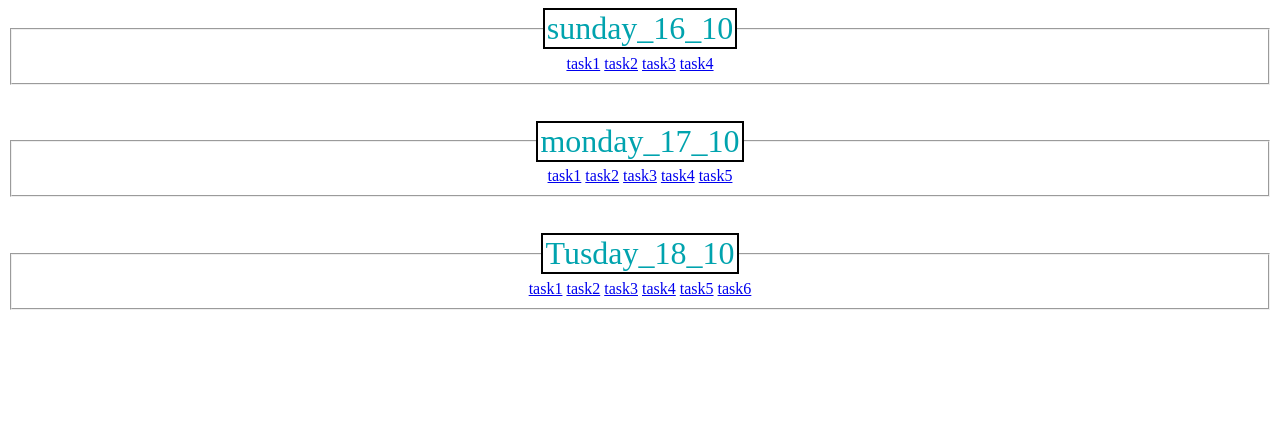
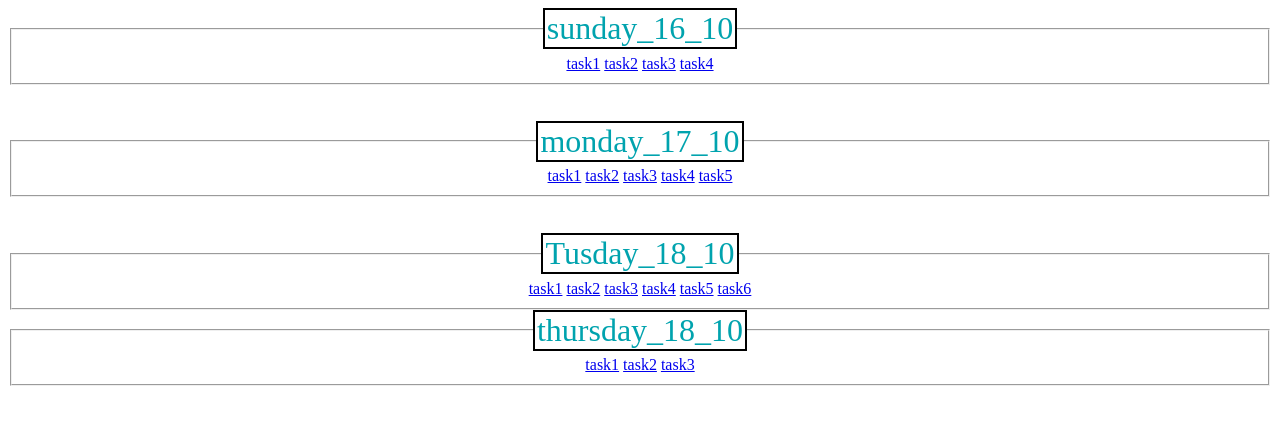
Before and after one commit to bra2aesam/cohort2_aqaba, a plain HTML site: page index.html in a window 1280 px wide. Drawn offline with Linux system fonts and the light colour scheme.

Commit message:
thursday

```diff
--- a/index.html
+++ b/index.html
@@ -48,7 +48,14 @@
     <a href="Tusday_18_10/task6.html">task6</a>
 </fieldset>
 
+<!-- thursday task -->
+<fieldset>
+   <legend>thursday_18_10</legend>
+   <a href="thursday_20_10/task.html">task1</a>
+   <a href="thursday_20_10/task2.html">task2</a>
+   <a href="thursday_20_10/task3.html">task3</a>
 
+</fieldset>
 
 </body>
 </html>
```
